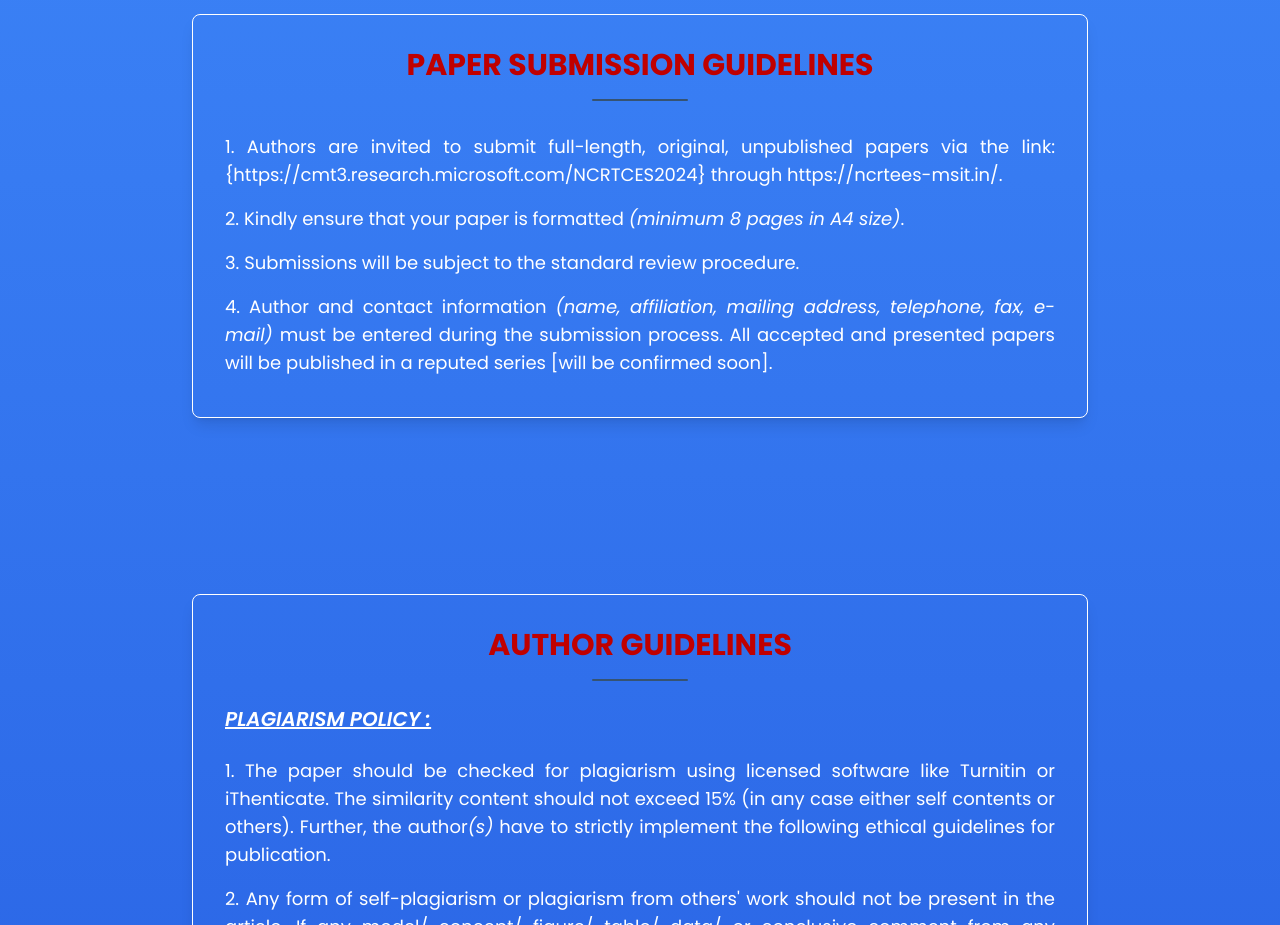
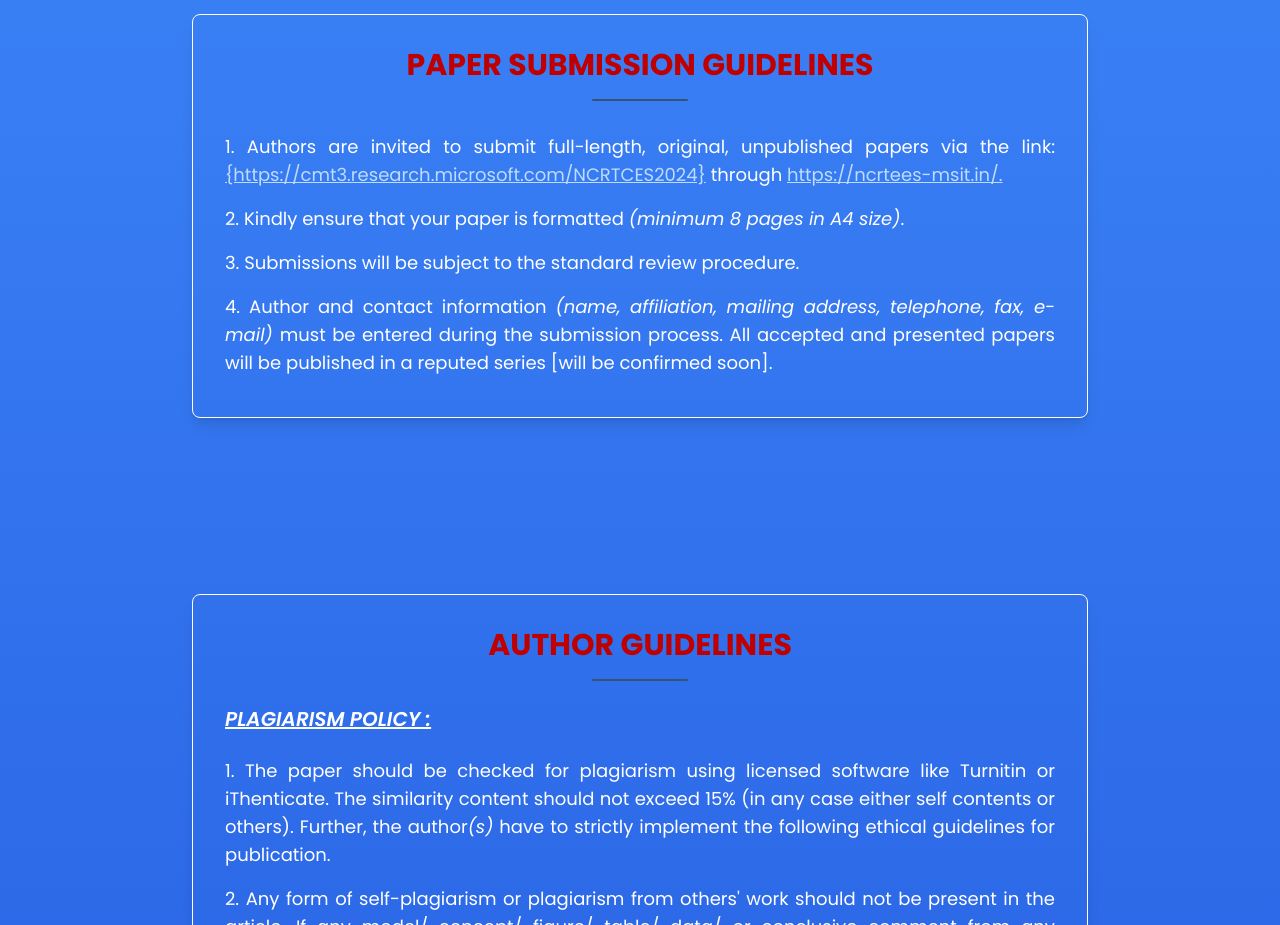
Before and after one commit to c4dr-me/ncrtces-website, a React (Vite) app: page / in a window 1280 px wide. Shown: the part 4280-5205 px from the top of the page. Built offline with nearby package versions, Linux system fonts and the light colour scheme.

Commit message:
anchor change

```diff
--- a/pages/guide.jsx
+++ b/pages/guide.jsx
@@ -12,7 +12,7 @@ const Guide = () => {
             <div className='text-lg'>
               <p className='py-2'>
                 1. Authors are invited to submit full-length, original, unpublished papers via the link:
-                {`{https://cmt3.research.microsoft.com/NCRTCES2024}`} through https://ncrtees-msit.in/.
+                <a href="https://cmt3.research.microsoft.com/NCRTCES2024" className='text-blue-200 underline hover:text-blue-100'>{`{https://cmt3.research.microsoft.com/NCRTCES2024}`}</a> through <a href="https://ncrtees-msit.in/" className='text-blue-200 underline hover:text-blue-100'>https://ncrtees-msit.in/. </a>
               </p>
               <p className='py-2'>
                 2. Kindly ensure that your paper is formatted <em>(minimum 8 pages in A4 size)</em>.
```
